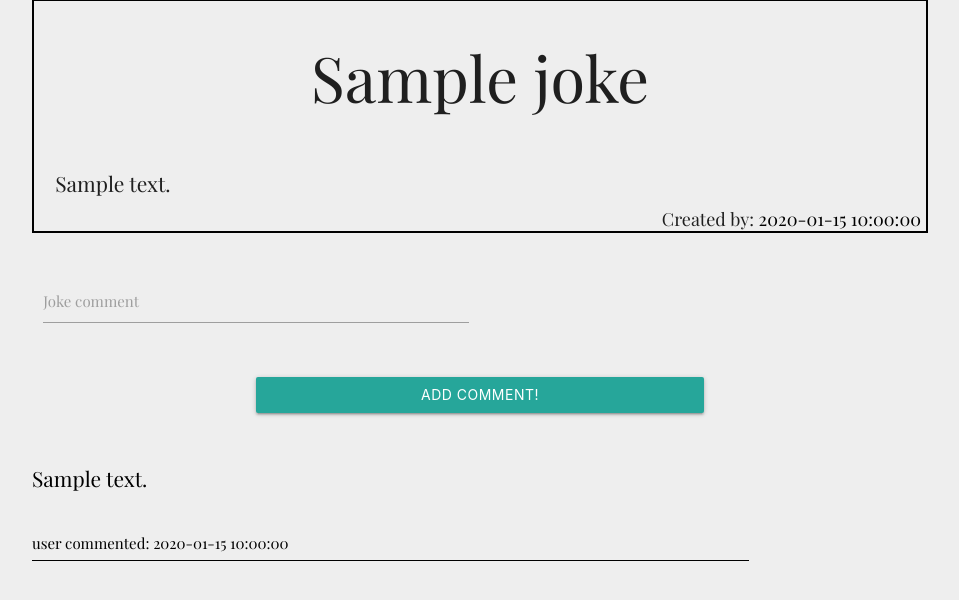
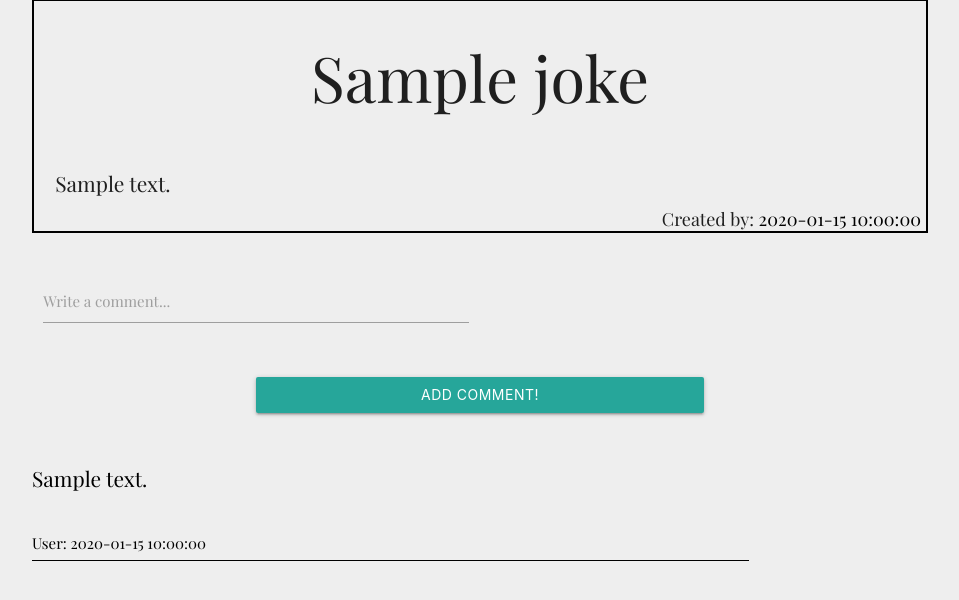
Before and after one commit to Code-Institute-Submissions/Side-On-lockdownLounge-MP3_OctResub, a Flask app: template templates/joke.html in a window 1280 px wide. Shown: the part 75-675 px from the top of the page, without its empty margins (160-1119 px from the left). Run offline with Flask 2, Linux system fonts and the light colour scheme; the visitor is signed in with stand-in values (Sample User, id 1); the template is opened without the code that fills it: most values are stand-ins (such as "Sample title", 1, 10 or a date in 2020); some libraries are stand-ins or nearby versions.

Commit message:
Add content to html page to make more user friendly by suggesting to leave a comment

```diff
--- a/templates/joke.html
+++ b/templates/joke.html
@@ -19,7 +19,7 @@
         <div class="row">
           <div class="input-field col s6">
             <textarea name="joke_comment" id="joke_comment" class="materialize-textarea" minlength="5" required></textarea>
-            <label for="joke_comment">Joke comment</label>
+            <label for="joke_comment">Write a comment...</label>
           </div>
         </div>
         <button class="col s6 btn offset-m3" type="submit">Add comment!</button>
@@ -29,7 +29,7 @@
 {% endif %}
 {% for comment in joke_comment %}
 <div class="comment-box">
-	<p class="comment">{{ comment.joke_comment }}</p> <a href="{{ url_for('profile', username=comment.created_by )}}" class="comment-created-by">user commented: {{ comment.created_by }}</a>
+	<p class="comment">{{ comment.joke_comment }}</p> <a href="{{ url_for('profile', username=comment.created_by )}}" class="comment-created-by">User: {{ comment.created_by }}</a>
   {% if comment.created_by|lower == session.user|lower %}
     <div class="comment-btns">
       <a href="{{ url_for('delete_joke_comment', joke_comment_id=comment._id) }}" class="btn-floating comment-btn right red" style="opacity: 1; transform: scale(1) translateY(0px) translateX(0px)" onclick="return confirm('Are you sure you want to delete this comment?');"> <i class="fas fa-times"></i> </a>
```
